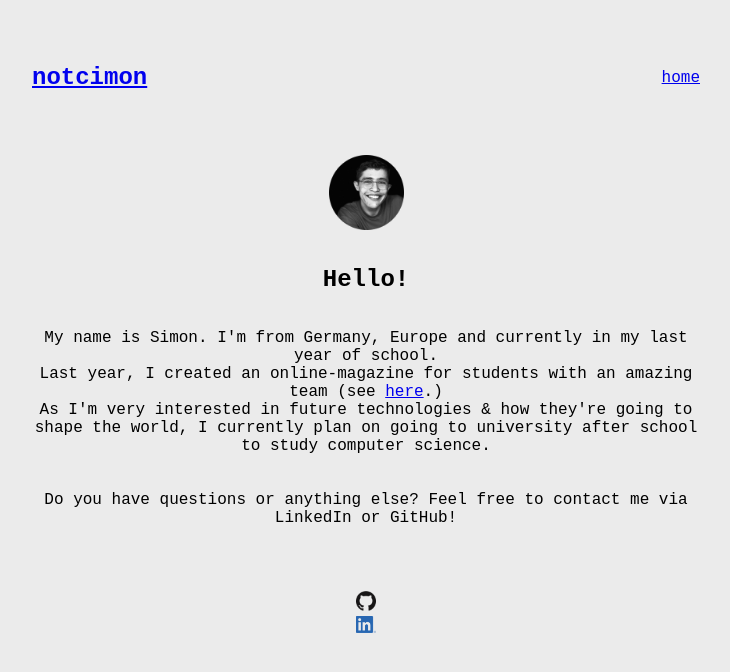
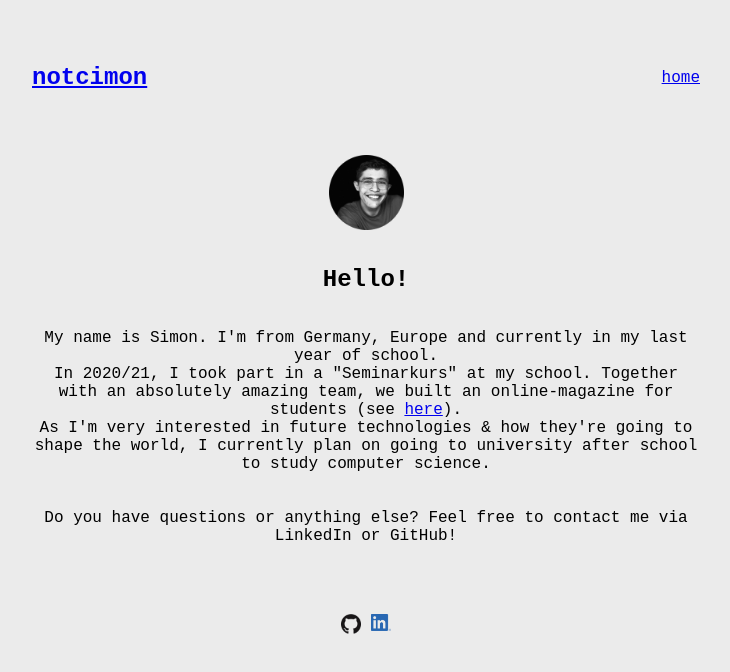
Before and after one commit to notcimon/notcimon.github.io, a plain HTML site: page about.html in a window 1280 px wide. Shown: the whole page, without its empty margins (274-1004 px from the left). Drawn offline with Linux system fonts and the light colour scheme.

Commit message:
Centering the social links

```diff
--- a/about.html
+++ b/about.html
@@ -21,7 +21,7 @@
                     </li>
                 </ul>
             </nav>
-            <img src="images\me_profile.png" alt="A Laptop" class="profile_bar" style="width:75x;height:75px;">
+            <img src="me_profile.png" alt="Portrait of mine" class="profile_bar" style="width:75x;height:75px;">
 
             <br><br>
 
@@ -29,7 +29,7 @@
                 <h2>Hello!</h2>
                 <br><br>
                 <p>My name is Simon. I'm from Germany, Europe and currently in my last year of school.</p>
-                <p>Last year, I created an online-magazine for students with an amazing team (see <a href="https://gips-online.de/">here</a>.)</p>
+                <p>In 2020/21, I took part in a "Seminarkurs" at my school. Together with an absolutely amazing team, we built an online-magazine for students (see <a href="https://gips-online.de/" target="_blank">here</a>).</p>
                 <p>As I'm very interested in future technologies & how they're going to shape the world, I currently plan on going to university after school to study computer science.</p>
                 <br><br>
                 <p>Do you have questions or anything else? Feel free to contact me via LinkedIn or GitHub!</p>
@@ -37,16 +37,12 @@
         </main>
     </body>
     <footer>
-        <div id="social">
-            <div>
-                <a href="https://github.com/notcimon" target="_blank">
-                    <img src="images\GitHub-Mark-120px-plus.png" alt="My GitHub Profile" class="social_links">
-                </a>
-            </div>
-            <div>
-                <a href="https://www.linkedin.com/in/simon-s-2a35291b8" target="blank">
-                    <img src="images\LI-In-Bug.png" alt="My LinkedIn Profile" class="social_links">
-                </a>
-            </div>
+        <div class="social-flex">
+            <a href="https://github.com/notcimon" target="_blank">
+                <img src="GitHub-Mark-120px-plus.png" alt="My GitHub Profile" class="social_links">
+            </a>
+            <a href="https://www.linkedin.com/in/simon-s-2a35291b8" target="blank">
+                <img src="LI-In-Bug.png" alt="My LinkedIn Profile" class="social_links">
+            </a>
     </footer>
 </html>
--- a/styles.css
+++ b/styles.css
@@ -52,11 +52,14 @@ nav ul{
 }
 
 .social_links {
-    display: inline-block;
+    margin: 5px;
     max-width: 20px;
     max-height: 20px;
 }
 
-#social {
-    text-align: center;
+.social-flex {
+    display:flex;
+    flex-direction: row;
+    flex-wrap: wrap;
+    justify-content: center;
 }
```
Also changed, not shown: index.html (+3 -3 lines), GitHub-Mark-120px-plus.png (renamed from images/GitHub-Mark-120px-plus.png), LI-In-Bug.png (renamed from images/LI-In-Bug.png), Portrait_Simon.jpg (renamed from images/Portrait_Simon.jpg), me_profile.png (renamed from images/me_profile.png), 1 other file.
